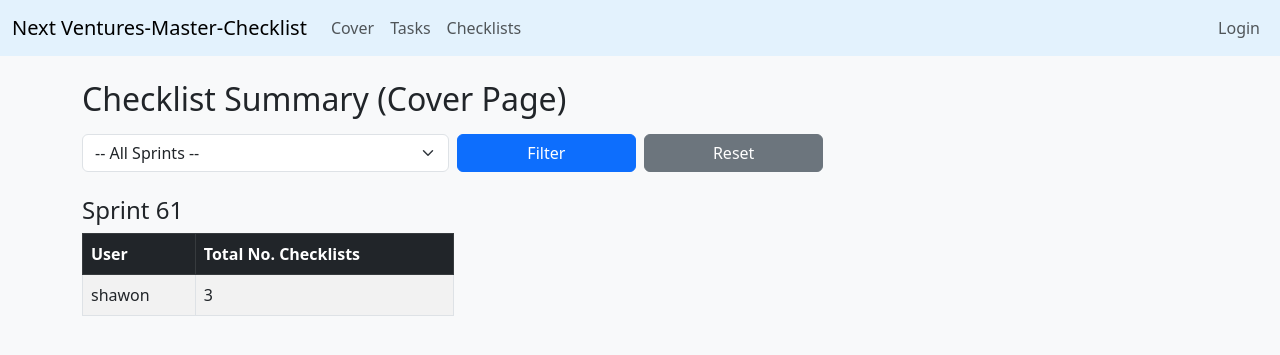
After one commit to jahidshawon19/QA-Buddy, a Django app: page /cover/ in a window 1280 px wide. The commit adds this page. Shown: the top 355 px of the page. Run offline with Django 5.2, Linux system fonts and the light colour scheme; data comes from the database, SQL or seed files in the repository; both versions use the stored data as it was after the commit.

Commit message:
implement cover page

```diff
--- a/checklist/urls.py
+++ b/checklist/urls.py
@@ -34,4 +34,6 @@ urlpatterns = [
 
     # Home redirect - show Checklist list
     path('', views.ChecklistListView.as_view(), name='home'),
+
+     path("cover/", views.cover_page, name="cover_page"),
 ]
--- a/checklist/views.py
+++ b/checklist/views.py
@@ -9,6 +9,10 @@ from django.contrib.auth.models import User
 from .models import Task, Checklist, ProductManager, Developer
 from .forms import TaskForm, ChecklistForm, UserCreateForm, ProductManagerForm, DeveloperForm
 from django.db.models import Q
+
+from django.shortcuts import render
+from django.db.models import Count
+
 
 # from django.contrib.auth.views import LoginView
 # from django.contrib import messages
@@ -110,6 +114,11 @@ class ChecklistDeleteView(LoginRequiredMixin, DeleteView):
     template_name = 'checklist/confirm_delete.html'
     success_url = reverse_lazy('checklist_list')
 
+    def get_context_data(self, **kwargs):
+        context = super().get_context_data(**kwargs)
+        context['verbose_name'] = self.model._meta.verbose_name
+        return context
+
 
 # ------------------------------------
 # Product Manager CRUD Views - staff only
@@ -204,3 +213,41 @@ class UserDeleteView(StaffRequiredMixin, DeleteView):
 #     def form_valid(self, form):
 #         messages.success(self.request, "Assalamulaikum")
 #         return super().form_valid(form)
+
+
+def cover_page(request):
+    selected_sprint = request.GET.get("sprint", "")
+
+    # Get all sprints from Task table (or Sprint model if you have one)
+    sprints = Task.objects.values_list("sprint_no", flat=True).distinct().order_by("sprint_no")
+
+    # Filter checklists by selected sprint
+    checklists = Checklist.objects.all()
+    if selected_sprint:
+        checklists = checklists.filter(task__sprint_no=selected_sprint)
+
+    # Group by sprint and created_by user
+    grouped_data = (
+        checklists
+        .values("task__sprint_no", "created_by__username")
+        .annotate(total_checklists=Count("sl_no"))
+        .order_by("task__sprint_no", "created_by__username")
+    )
+
+    # Organize data into nested dict { sprint_no: [ {user, total}, ... ] }
+    sprint_summary = {}
+    for item in grouped_data:
+        sprint_no = item["task__sprint_no"]
+        username = item["created_by__username"]
+        total = item["total_checklists"]
+
+        if sprint_no not in sprint_summary:
+            sprint_summary[sprint_no] = []
+        sprint_summary[sprint_no].append({"user": username, "total": total})
+
+    context = {
+        "sprints": sprints,
+        "selected_sprint": selected_sprint,
+        "sprint_summary": sprint_summary
+    }
+    return render(request, "checklist/cover_page.html", context)
--- a/templates/base.html
+++ b/templates/base.html
@@ -3,13 +3,13 @@
   <head>
     <meta charset="utf-8" />
     <meta name="viewport" content="width=device-width, initial-scale=1" />
-    <title>QA-BUDDY</title>
+    <title>Next Ventures-Master-Checklist </title>
     <link href="https://cdn.jsdelivr.net/npm/bootstrap@5.3.0/dist/css/bootstrap.min.css" rel="stylesheet" />
   </head>
-  <body>
+  <body class="bg-light">
     <nav class="navbar navbar-expand-lg navbar-light"style="background-color: #e3f2fd;">
       <div class="container-fluid">
-        <a class="navbar-brand" href="{% url 'home' %}">QA-BUDDY(*Beta)</a>
+        <a class="navbar-brand" href="{% url 'home' %}">Next Ventures-Master-Checklist </a>
         <button
           class="navbar-toggler"
           type="button"
@@ -24,6 +24,7 @@
 
         <div class="collapse navbar-collapse" id="navbarNav">
           <ul class="navbar-nav me-auto mb-2 mb-lg-0">
+            <li class="nav-item"><a class="nav-link" href="{% url 'cover_page' %}">Cover</a></li>
             <li class="nav-item"><a class="nav-link" href="{% url 'task_list' %}">Tasks</a></li>
             <li class="nav-item"><a class="nav-link" href="{% url 'checklist_list' %}">Checklists</a></li>
             {% if user.is_staff %}
@@ -48,7 +49,7 @@
       </div>
     </nav>
 
-    <div class="container mt-4">
+    <div class="container-fluid mt-4">
       {% if messages %}
         {% for message in messages %}
           <div class="alert alert-{{ message.tags }}">{{ message }}</div>
--- a/templates/checklist/checklist_list.html
+++ b/templates/checklist/checklist_list.html
@@ -1,5 +1,7 @@
 {% extends 'base.html' %}
+
 {% block content %}
+
 <div class="d-flex justify-content-between align-items-center mb-3">
     <h3>Checklist</h3>
   <a href="{% url 'checklist_add' %}" class="btn btn-primary">Add Checklist</a>
--- a/templates/checklist/confirm_delete.html
+++ b/templates/checklist/confirm_delete.html
@@ -2,7 +2,7 @@
 {% block content %}
 <h2>Confirm Delete</h2>
 
-<p>Are you sure you want to delete this {{ object._meta.verbose_name }}?</p>
+<p>Are you sure you want to delete this {{ verbose_name }}?</p>
 
 <form method="post">
   {% csrf_token %}
--- /dev/null
+++ b/templates/checklist/cover_page.html
@@ -0,0 +1,54 @@
+{% extends 'base.html' %}
+
+{% block content %}
+<div class="container mt-4">
+    <h2 class="mb-3">Checklist Summary (Cover Page)</h2>
+
+    <!-- Filter Form -->
+    <form method="get" class="row g-2 mb-4">
+        <div class="col-md-4">
+            <select name="sprint" class="form-select">
+                <option value="">-- All Sprints --</option>
+                {% for sprint in sprints %}
+                    <option value="{{ sprint }}" {% if sprint|stringformat:"s" == selected_sprint %}selected{% endif %}>
+                        Sprint {{ sprint }}
+                    </option>
+                {% endfor %}
+            </select>
+        </div>
+        <div class="col-md-2">
+            <button type="submit" class="btn btn-primary w-100">Filter</button>
+        </div>
+        <div class="col-md-2">
+            <a href="{% url 'cover_page' %}" class="btn btn-secondary w-100">Reset</a>
+        </div>
+    </form>
+
+    <div class="col-lg-4">
+            <!-- Summary Tables -->
+    {% if sprint_summary %}
+        {% for sprint, data in sprint_summary.items %}
+            <h4 class="mt-4">Sprint {{ sprint }}</h4>
+            <table class="table table-bordered table-striped">
+                <thead class="table-dark">
+                    <tr>
+                        <th>User</th>
+                        <th>Total No. Checklists</th>
+                    </tr>
+                </thead>
+                <tbody>
+                    {% for row in data %}
+                        <tr>
+                            <td>{{ row.user }}</td>
+                            <td>{{ row.total }}</td>
+                        </tr>
+                    {% endfor %}
+                </tbody>
+            </table>
+        {% endfor %}
+    {% else %}
+        <p class="text-muted">No checklist data found.</p>
+    {% endif %}
+    </div>
+</div>
+{% endblock %}
```
Also changed, not shown: db.sqlite3.
